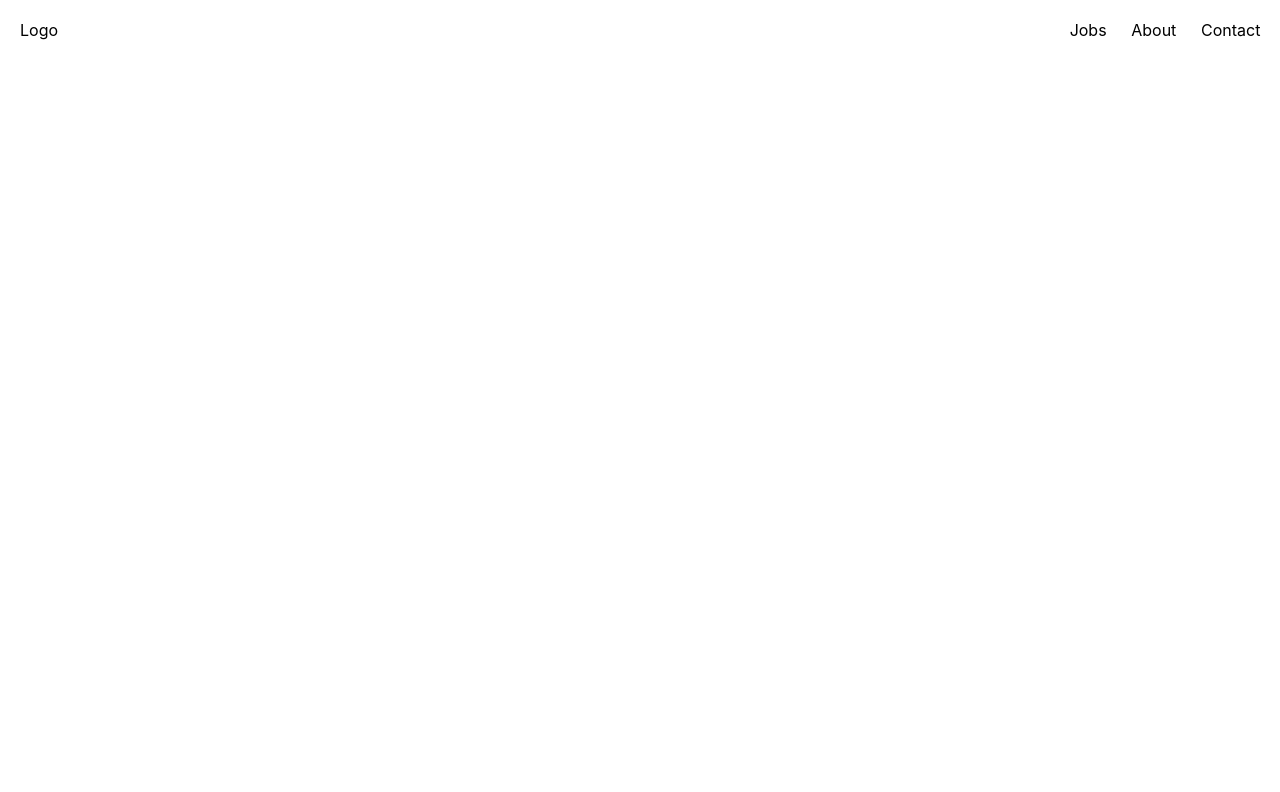
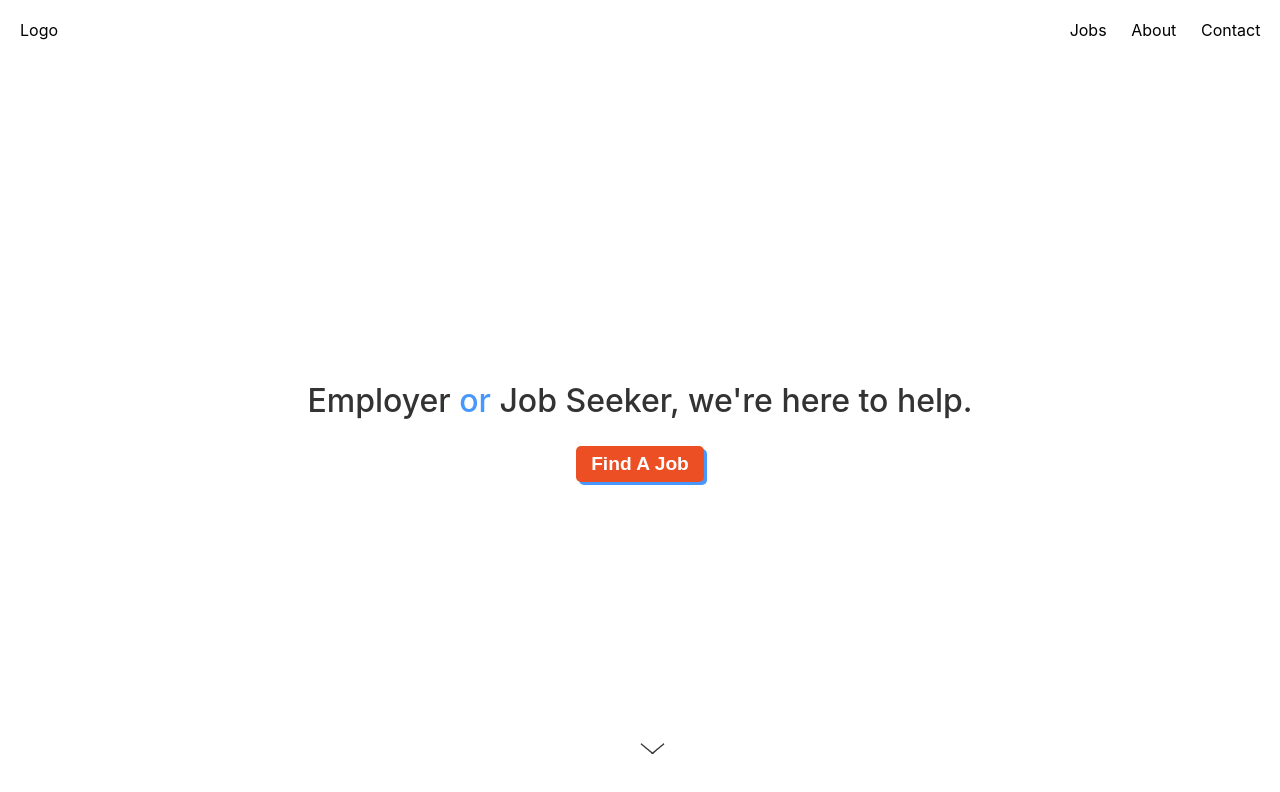
Before and after one commit to jlbroughton88/H3-Staffing-Website, a React (Create React App) app in the folder client/: page / in a window 1280 px wide. Shown: the top 792 px of the page. Built offline with nearby package versions, Linux system fonts and the light colour scheme.

Commit message:
homepage added, animated arrow added

```diff
--- a/client/package.json
+++ b/client/package.json
@@ -8,6 +8,7 @@
     "@testing-library/user-event": "^7.1.2",
     "react": "^16.12.0",
     "react-dom": "^16.12.0",
+    "react-helmet": "^5.2.1",
     "react-router-dom": "^5.1.2",
     "react-scripts": "3.3.0",
     "sass": "^1.23.7"
--- a/client/public/index.html
+++ b/client/public/index.html
@@ -18,6 +18,5 @@
   <body>
     <noscript>You need to enable JavaScript to run this app.</noscript>
     <div id="root"></div>
-
   </body>
 </html>
--- a/client/src/App.js
+++ b/client/src/App.js
@@ -2,6 +2,7 @@ import React from 'react';
 import './App.css';
 import { BrowserRouter as Router, Route, Switch } from "react-router-dom";
 import Home from "./components/-----pages/Home";
+import { Helmet } from "react-helmet";
 
 function App() {
   return (
@@ -12,6 +13,11 @@ function App() {
         <Switch>
           <Route exact path="/" component={Home}></Route>
         </Switch>
+        <Helmet>
+          <meta charSet="utf-8"/>
+          <title>H3 Staffing</title>
+          <script src="https://bb3jobboard.topechelon.com/job_board.js" type="text/javascript"></script>
+        </Helmet>
       </div>
     </Router>
 
--- a/client/src/components/-----pages/Home.js
+++ b/client/src/components/-----pages/Home.js
@@ -1,10 +1,12 @@
 import React from "react";
 import Navbar from "../Navbar/Navbar";
+import Home1 from "../Home1/Home1"
 
 const Home = () => {
     return (
         <div>
             <Navbar/>
+            <Home1/>
         </div>
     )
 }
--- /dev/null
+++ b/client/src/components/Home1/Home1.js
@@ -0,0 +1,25 @@
+import React from "react";
+import DownArrow from "../icons/downArrow.js";
+import "./Home1.scss";
+
+const Home1 = () => {
+    return (
+        <div className="home1Mother">
+
+            <div className="home1Main">
+                <div className="home1HeadDiv">
+                    <h2>or</h2>
+                </div>
+                <div className="home1CTADiv">
+                    <button className="home1CTA">Find A Job</button>
+                </div>
+                <div className="arrowDiv">
+                    <DownArrow className="downArrow"/>
+                </div>
+            </div>
+            {/* <div id="jb--job-board" api-key="a933e68070daf890"></div> */}
+        </div>
+    )
+}
+
+export default Home1;
--- /dev/null
+++ b/client/src/components/Home1/Home1.scss
@@ -0,0 +1,293 @@
+
+// .home1Mother{
+//     height: 100vh;
+
+//     .home1Main{
+
+//       .home1HeadDiv{}
+//       .home1CTADiv{
+//         button{
+//           -webkit-appearance: none;
+//           border: none;
+//           background: #ED4F24;
+//           border-radius: 5px;
+//           box-shadow: 3px 3px rgba(70, 152, 255, 1);
+//           color: #ffffff;
+//           font-size: 1.2rem;
+//           font-weight: 900;
+//           padding: 0 15px;
+
+
+//           @keyframes press {
+//             from { transform: translate(0px); }
+//             to { transform:
+//               translate(2px),
+//               translate-y()
+//             }
+//           }
+
+//           &:hover{
+//             animation: press 1s alternate;
+//           }
+//         }
+//       }
+//     }
+// }
+
+
+
+
+
+.home1Mother{
+  height: calc(100vh - 60px);
+
+  .home1Main{
+    height: 100%;
+    display: flex;
+    flex-direction: column;
+    justify-content: center;
+    align-items: center;
+    .home1HeadDiv{
+      padding: 0 40px;
+      h2{
+        color: #4698FF;
+        font-size: 2rem;
+        font-weight: 500;
+
+        &:before{
+          content: "Employer ";
+          color: #333;
+        }
+
+        &:after{
+          content: " Job Seeker, we're here to help.";
+          color: #333;
+      }
+      }
+    }
+    .home1CTADiv{
+      width: 100%;
+      height: 60px;
+      text-align: center;
+      button{
+        -webkit-appearance: none;
+        border: none;
+        background: #ED4F24;
+        border-radius: 5px;
+        box-shadow: 3px 3px rgba(70, 152, 255, 1);
+        color: #ffffff;
+        font-size: 1.2rem;
+        font-weight: 900;
+        padding: 0 15px;
+        transition: all .2s ease-in-out;
+
+        // @keyframes press {
+        //   from { transform: translate(0px); transform: translate-y(0px);}
+        //   to { transform: translate(2px); transform: translate-y(2px); }
+        // }
+
+        // &:focus {
+        //   outline: none;
+        //   box-shadow: 1px 1px rgba(70, 152, 255, 1);
+        //   animation: press .2s infinite;
+        // }
+      }
+    }
+  .downArrow{
+    position: absolute;
+    display: inline-block;
+    align-self: center;
+    width: 25px;
+    top: 90%;
+    height: 35px;
+    fill: #383838;
+    animation: upDown 1s alternate infinite;
+
+    @keyframes upDown{
+        from {transform: translateY(0)}
+        to{ transform: translateY(15px) };
+    }
+
+    @media(max-width: 501px) {
+        top:75%;
+    }
+}
+
+
+  }
+}
+
+
+
+
+
+
+
+
+
+
+
+
+
+
+/* OVERRIDES !important must be included on all styles */
+
+/* container for all pages */
+/* main text color default is set here - IMPORTANT */
+/* can change background, or add borders and padding */
+.jb--jobs {
+    color: #000 !important;
+    /* background: #fff !important; */
+    padding: 1rem !important;
+  }
+
+  /* page titles */
+  .jb--wrapper h2 {
+    color: #333 !important;
+  }
+
+  /* links */
+  .jb--wrapper a {
+
+  }
+
+  /* search and apply buttons, pagination */
+  /* can change background, or add borders, change border-radius and padding */
+  .jb--button {
+    background-color: #D3D3D3 !important;
+    border: 1px solid #000 !important;
+    color: #000 !important;
+    border-radius: 6px;
+  }
+  .jb--button:hover {
+    background-color: #f5f5f5 !important;
+    border: 1px solid #000 !important;
+    color: #808080 !important;
+  }
+  /* button with arrow when they are at the beginning or end */
+  .jb--button.disabled {
+    background-color: #eaeaea !important;
+    border: 1px solid #cecece !important;
+    color: #cecece !important;
+  }
+  /* button active depending which page of the search results */
+  .jb--button-active {
+    background-color: #a9a9a9 !important;
+    border: 1px solid #000 !important;
+    color: #fff !important;
+  }
+  .jb--wrapper input {
+    border-radius: 6px !important;
+  }
+  /* height of buttons and form fields */
+  .jb--wrapper input, button, .jb--button {
+      height: 36px !important;
+  }
+
+  /* Change the color of the placeholder text in inputs */
+  ::-webkit-input-placeholder {
+    color: #808080;
+  }
+  :-ms-input-placeholder {
+    color: #808080;
+  }
+  ::-moz-placeholder {
+    color: #808080;
+  }
+  :-moz-placeholder {
+    color: #808080;
+  }
+
+  /* Changes the loading indicator */
+  .jb--loading {
+    color: #D3D3D3;
+    width: 100px;
+  }
+
+  /* container that holds search description */
+  /* can change background, or add borders and padding */
+  .jb--job-listing {
+    background: #fff !important;
+    padding: 1rem !important;
+  }
+  .jb--job-listing:hover {
+    background: #f7f7f7 !important;
+  }
+
+  /* container that holds search description for featured jobs */
+  /* can change background, or add borders and padding */
+  .jb--job-listing-featured {
+    background: #fff !important;
+    padding: 1rem !important;
+  }
+  .jb--job-listing-featured:hover {
+    background: #f7f7f7 !important;
+  }
+
+  /* featured job label on search results */
+  .jb--wrapper .jb--featured-label {
+    background: #555555;
+  }
+
+  /* job title on search results */
+  /* should pick up <a> color, can change if necessary */
+  .jb--title a {
+
+  }
+
+  /* location on search results */
+  .jb--location {
+    color: #808080 !important;
+  }
+
+  /* date posted on search results */
+  .jb--date-posted {
+    color: #000 !important;
+  }
+
+  /* job descriptions on search results */
+  .jb--description {
+    color: #808080 !important;
+  }
+
+  /* job count on bottom of search results */
+  .jb--job-count {
+    color: #000 !important;
+  }
+
+  /* container for the sidebar on job detail page */
+  /* can add background, border, padding */
+  .jb--sidebar {
+
+  }
+
+  /* titles in sidebar */
+  .jb--sidebar-title {
+    color: #808080 !important;
+  }
+
+  /* content in sidebar */
+  .jb--sidebar-content {
+    color: #000 !important;
+  }
+
+  /* container for job description on job detail page */
+  /* can add background, border, padding */
+  .jb--content {
+
+  }
+
+  /* applying for at top of apply page */
+  .jb--applying-for {
+    color: #333 !important;
+  }
+
+  /* labels on form field on apply page */
+  .jb--label {
+    color: #808080 !important;
+  }
+
+  /* accepted file types below resume picker */
+  .jb--file-type {
+    color: #666 !important;
+  }
--- /dev/null
+++ b/client/src/components/icons/downArrow.js
@@ -0,0 +1,23 @@
+import React from "react";
+
+const DownArrow = () => {
+
+    const style1 = {
+        fillRule: "evenodd",
+        clipRule: "evenodd",
+        strokeLineLoin: "round",
+        strokeMiterLimit: 2,
+        display: "inline-block"
+    }
+    return (
+        <svg  className="downArrow" height="100%" version="1.1" xmlns="http://www.w3.org/2000/svg" style={style1}>
+            <path d="M1.789,8.48c-0.099,-0.083 -0.226,-0.123 -0.355,-0.112c-0.128,0.011 -0.247,0.073 -0.329,0.172c-0.098,0.117 -0.207,0.247 -0.306,0.365c-0.086,0.103 -0.128,0.236 -0.116,0.37c0.011,0.135 0.076,0.259 0.179,0.345c1.732,1.45 8.748,7.327 11.063,9.266c0.197,0.166 0.453,0.246 0.709,0.223c0.257,-0.022 0.494,-0.146 0.66,-0.344c0.175,-0.209 0.319,-0.381 0.319,-0.381c0,0 -9.778,-8.191 -11.824,-9.904Z" />
+            {/* <path d="M13.234,6.373c0,-0.269 -0.218,-0.486 -0.486,-0.486c-0.153,0 -0.321,0 -0.476,0c-0.134,0 -0.263,0.053 -0.359,0.149c-0.095,0.095 -0.148,0.224 -0.148,0.359c0,1.644 0,6.828 0,8.758c0,0.406 0.329,0.734 0.734,0.734c0,0 0.001,0 0.001,0c0.195,0 0.382,-0.077 0.519,-0.215c0.138,-0.137 0.215,-0.324 0.215,-0.519c0,-1.939 0,-7.16 0,-8.78Z" />
+            <path d="M15.473,9.891c0,-0.129 -0.051,-0.253 -0.143,-0.344c-0.091,-0.091 -0.214,-0.142 -0.343,-0.142c-0.153,0 -0.322,0 -0.476,0c-0.134,0 -0.264,0.053 -0.359,0.148c-0.095,0.096 -0.149,0.225 -0.149,0.359c0,0.89 0.001,2.731 0.001,3.759c0,0.194 0.077,0.381 0.215,0.519c0.137,0.137 0.324,0.215 0.519,0.215c0,0 0.001,0 0.001,0c0.195,0 0.381,-0.078 0.519,-0.215c0.138,-0.138 0.215,-0.325 0.215,-0.519c0,-1.037 0,-2.9 0,-3.78Z" />
+            <path d="M10.986,9.891c0,-0.129 -0.051,-0.253 -0.142,-0.344c-0.091,-0.091 -0.215,-0.142 -0.344,-0.142c-0.152,0 -0.321,0 -0.475,0c-0.135,0 -0.264,0.053 -0.359,0.148c-0.096,0.096 -0.149,0.225 -0.149,0.359c0,0.89 0,2.731 0,3.759c0,0.194 0.077,0.381 0.215,0.519c0.138,0.137 0.324,0.215 0.519,0.215c0,0 0.001,0 0.001,0c0.195,0 0.382,-0.078 0.519,-0.215c0.138,-0.138 0.215,-0.325 0.215,-0.519c0,-1.036 0,-2.9 0,-3.78Z" /> */}
+            <path d="M24.148,9.592c0.097,-0.082 0.158,-0.199 0.17,-0.326c0.011,-0.126 -0.029,-0.252 -0.111,-0.35c-0.101,-0.12 -0.214,-0.255 -0.316,-0.377c-0.085,-0.101 -0.206,-0.164 -0.338,-0.175c-0.131,-0.012 -0.262,0.029 -0.363,0.114c-2.064,1.732 -11.807,9.907 -11.807,9.907c0,0 0.144,0.172 0.32,0.381c0.165,0.197 0.403,0.321 0.66,0.343c0.256,0.023 0.512,-0.058 0.709,-0.223c2.323,-1.95 9.383,-7.874 11.076,-9.294Z" />
+        </svg>
+    )
+}
+
+export default DownArrow;
```
Also changed, not shown: 1 other file (tests, documents, lock files or other folders).
